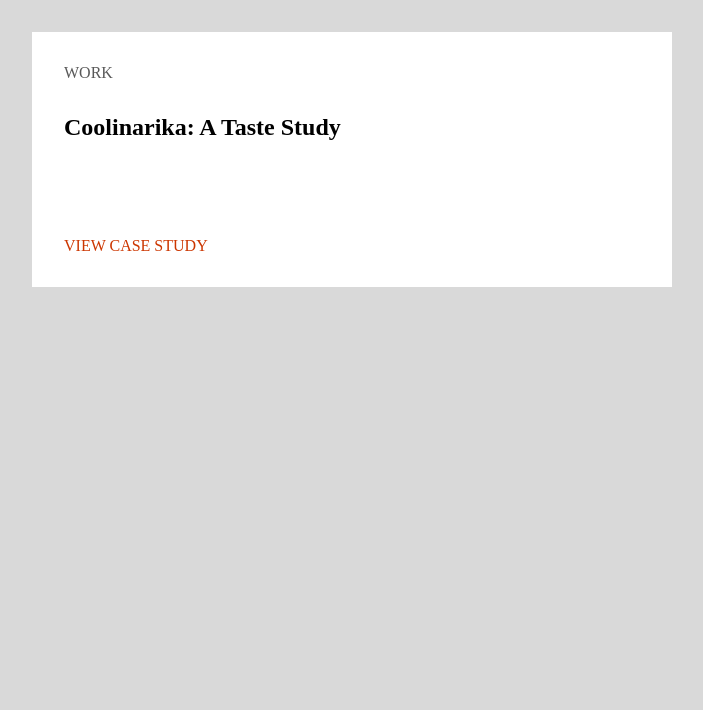
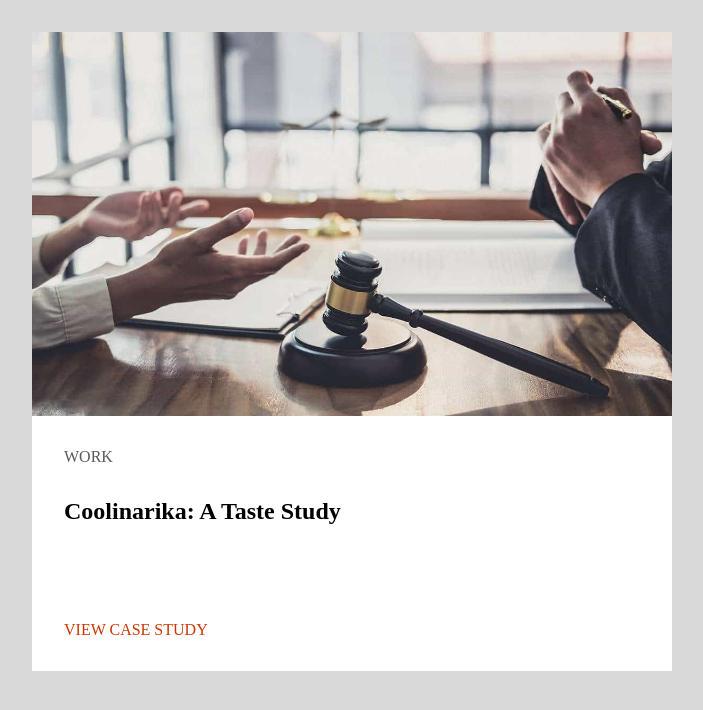
Before and after one commit to saidibnali19/cool-animations-5, a plain HTML site: page index.html in a window 1280 px wide. Shown: the whole page, without its empty margins (288-991 px from the left). Drawn offline with Linux system fonts and the light colour scheme; the site is published under a folder, as on GitHub Pages, so addresses that start at the root find nothing.

Commit message:
chore: put the correct path to image file

```diff
--- a/index.html
+++ b/index.html
@@ -13,7 +13,7 @@
             <div class="image-container">
                 <img
                     class="card__image"
-                    src="/images/Arbitration 2.jpg"
+                    src="images/Arbitration 2.jpg"
                     alt=""
                 />
             </div>
```
